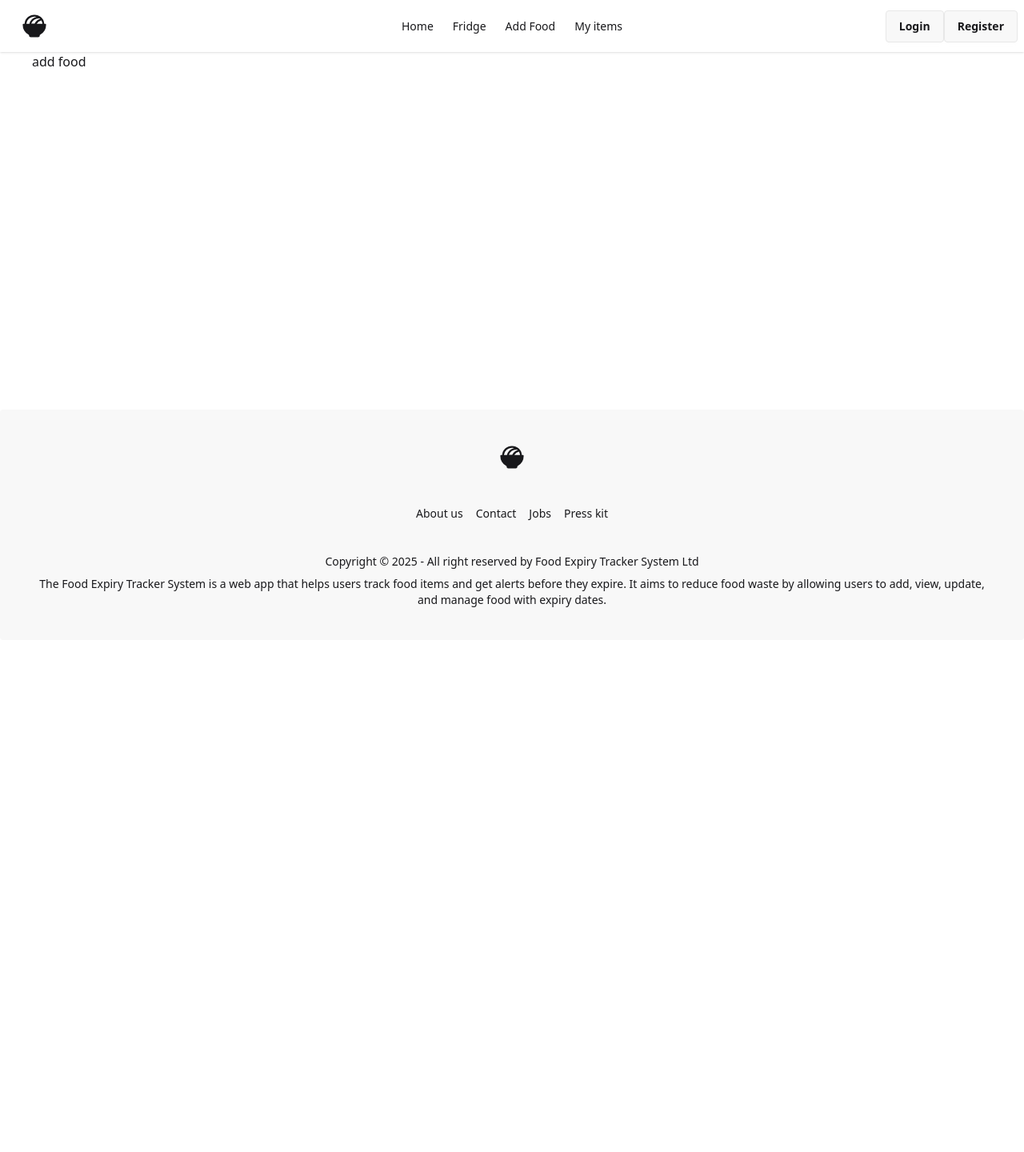
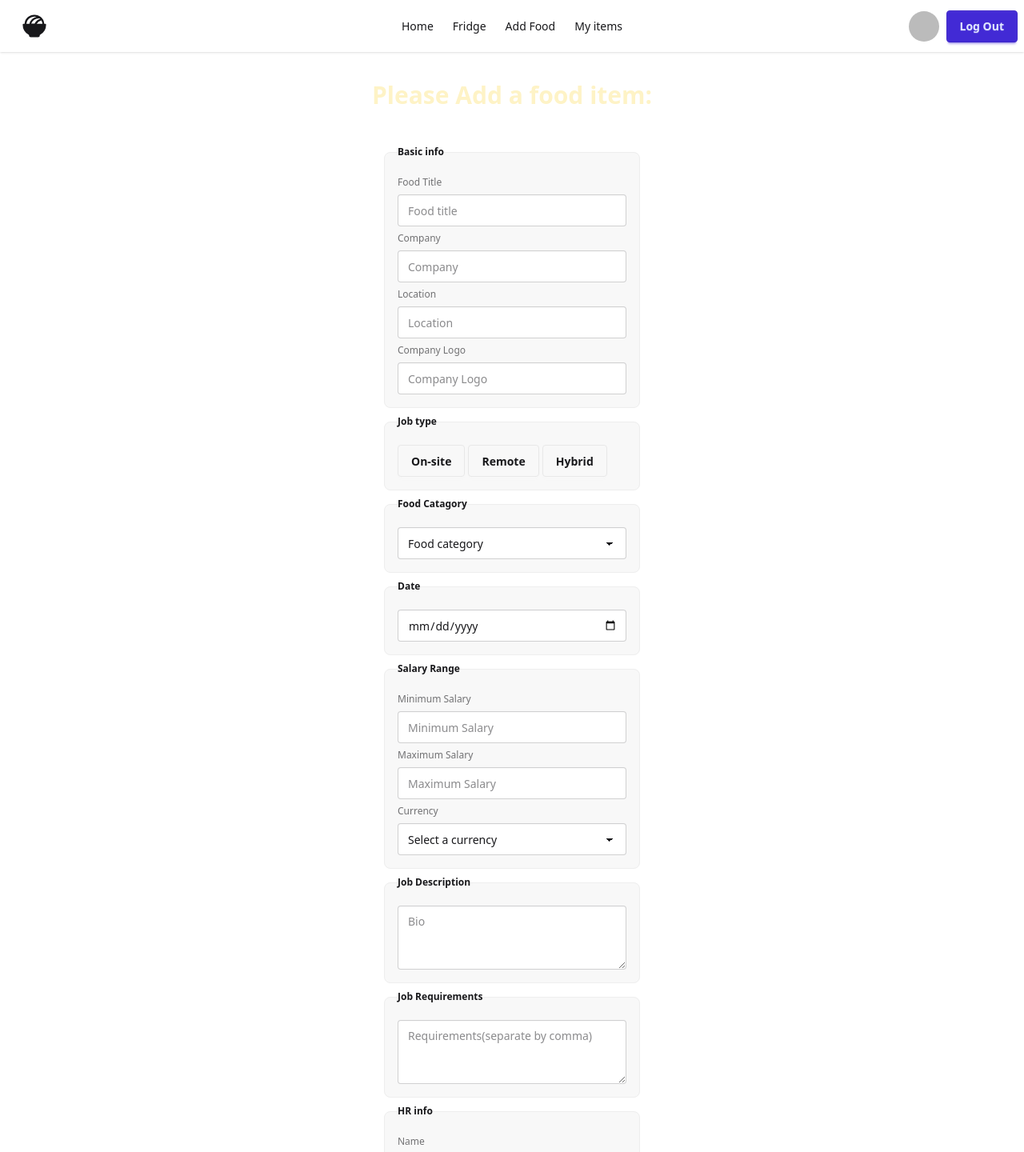
Before and after one commit to MuhammadAdnanWasti/food-expiry-client, a React (Vite) app: page /addFood in a window 1280 px wide. Shown: the top 1440 px of the page at 80% size. Before the commit the page ends 800 px from the top, so only its background shows below. Built offline with nearby package versions, Linux system fonts and the light colour scheme; no server answers; sample sign-in values are in the browser's storage.

Commit message:
Adding food

```diff
--- a/src/context/AuthProvider.jsx
+++ b/src/context/AuthProvider.jsx
@@ -1,12 +1,14 @@
 import React, { useEffect, useState } from 'react'
 import { AuthContext } from './AuthContext'
-import { createUserWithEmailAndPassword, GoogleAuthProvider, onAuthStateChanged, signInWithEmailAndPassword, signInWithPopup } from 'firebase/auth'
+import { createUserWithEmailAndPassword, GoogleAuthProvider, onAuthStateChanged, signInWithEmailAndPassword, signInWithPopup, signOut, updateProfile } from 'firebase/auth'
 import { auth } from '../firebase.init'
 const googleProvider = new GoogleAuthProvider();
 const AuthProvider = ({children}) => {
       const [user, setUser]=useState(null)
     const [loading, setLoading]=useState(true)
-
+const updatePro =(profile) => {
+  return updateProfile(auth.currentUser, profile)
+ }
  const signIn=(email,password)=>{
     setLoading(true)
     return signInWithEmailAndPassword(auth, email,password)
@@ -18,6 +20,10 @@ return signInWithPopup(auth, googleProvider)
  const  createUser =(email,password)=>{
   setLoading(true)
     return createUserWithEmailAndPassword(auth,email, password )
+ }
+ const  signOutUser =()=>{
+  setLoading(true)
+    return signOut(auth)
  }
   useEffect(() => {
    const unSubscribe=onAuthStateChanged(auth,currentUser=>{
@@ -33,6 +39,8 @@ return signInWithPopup(auth, googleProvider)
     const userInfo={
         loading,
         user,
+        signOutUser,
+        updatePro,
         createUser,
      googleSignIn,
      signIn
--- a/src/pages/AddFood.jsx
+++ b/src/pages/AddFood.jsx
@@ -2,8 +2,105 @@ import React from 'react'
 
 const AddFood = () => {
   return (
-    <div>
-      add food
+     <div>
+      <h1 className='text-3xl font-bold text-center my-9 text-amber-100'>Please Add a food item:</h1>
+      <form  className='flex justify-center items-center flex-col my-9'>
+        <fieldset className="fieldset bg-base-200 border-base-300 rounded-box w-xs border p-4">
+  <legend className="fieldset-legend">Basic info</legend>
+
+  <label className="label"> Food Title</label>
+  <input type="text"  name='title' className="input" placeholder="Food title" />
+
+  <label className="label">Company</label>
+  <input type="text" name='company' className="input" placeholder="Company" />
+  <label className="label">Location</label>
+  <input type="text" name='location' className="input" placeholder="Location" />
+  <label className="label">Company Logo</label>
+  <input type="url" name='company_logo' className="input" placeholder="Company Logo" />
+
+
+</fieldset>
+
+        <fieldset className="fieldset bg-base-200 border-base-300 rounded-box w-xs border p-4">
+  <legend className="fieldset-legend">Job type</legend>
+
+ <div className="filter">
+  <input className="btn filter-reset" type="radio" name="jobType" aria-label="All"/>
+  <input className="btn" type="radio" name="jobType" aria-label="On-site" value='On-site'/>
+  <input className="btn" type="radio" name="jobType" aria-label="Remote" value='Remote'/>
+  <input className="btn" type="radio" name="jobType" aria-label="Hybrid" value='Hybrid'/>
+</div>
+
+
+</fieldset>
+
+
+
+        <fieldset className="fieldset bg-base-200 border-base-300 rounded-box w-xs border p-4">
+  <legend className="fieldset-legend">Food Catagory</legend>
+
+ <select defaultValue="Food category" className="select">
+  <option disabled={true}>Food category</option>
+  <option>Dairy</option>
+  <option>Meat</option>
+  <option>Vegetables</option>
+  <option>Snacks</option>
+</select>
+
+
+</fieldset>
+
+   <fieldset className="fieldset bg-base-200 border-base-300 rounded-box w-xs border p-4">
+  <legend className="fieldset-legend">Date</legend>
+  <input type="date" name='applicationDeadline' className="input" />
+</fieldset>
+
+
+
+   <fieldset className="fieldset bg-base-200 border-base-300 rounded-box w-xs border p-4">
+  <legend className="fieldset-legend">Salary Range</legend>
+    <label className="label">Minimum Salary</label>
+  <input type="text"  name='min' className="input" placeholder="Minimum Salary" />
+
+  <label className="label">Maximum Salary</label>
+  <input type="text" name='max' className="input" placeholder="Maximum Salary" />
+  <label className="label">Currency</label>
+ <select defaultValue="Select a currency" name='currency' className="select">
+  <option disabled={true}>Select a currency</option>
+  <option>BDT</option>
+  <option>USD</option>
+  <option>EU</option>
+</select>
+</fieldset>
+
+
+
+
+   <fieldset className="fieldset bg-base-200 border-base-300 rounded-box w-xs border p-4">
+  <legend className="fieldset-legend">Job Description</legend>
+<textarea className="textarea" name='description' placeholder="Bio"></textarea>
+</fieldset>
+   <fieldset className="fieldset bg-base-200 border-base-300 rounded-box w-xs border p-4">
+  <legend className="fieldset-legend">Job Requirements</legend>
+<textarea className="textarea" name='requirements' placeholder="Requirements(separate by comma)"></textarea>
+</fieldset>
+
+
+<fieldset className="fieldset bg-base-200 border-base-300 rounded-box w-xs border p-4">
+  <legend className="fieldset-legend">HR info</legend>
+
+ <label className="label">Name</label>
+          <input type="text" name='hr_name' className="input" placeholder="Name" />
+         <label className="label">Email</label>
+          <input type="email"  name='hr_email' className="input" placeholder="Email" />
+
+
+</fieldset>
+
+
+
+ <button className="btn btn-neutral mt-4">Add Job</button>
+      </form>
     </div>
   )
 }
--- a/src/pages/Auths/Login.jsx
+++ b/src/pages/Auths/Login.jsx
@@ -1,10 +1,12 @@
 import React, { use } from 'react'
-import { Link } from 'react-router';
+import { Link, useLocation, useNavigate } from 'react-router';
 import { AuthContext } from '../../context/AuthContext';
 import Swal from 'sweetalert2';
 
 const Login = () => {
   const {googleSignIn, signIn}=use(AuthContext)
+    const navigate=useNavigate()
+    const location=useLocation()
   const handleLogin =(e) => {
 e.preventDefault()
 const formData=new FormData(e.target);
@@ -20,6 +22,7 @@ const formData=new FormData(e.target);
           showConfirmButton: false,
           timer: 1500
         });
+        navigate( location?.state || '/' )
             }).catch((error) => {
                Swal.fire({
         icon: "error",
@@ -39,6 +42,7 @@ googleSignIn()
                           showConfirmButton: false,
                           timer: 1500
                         });
+                         navigate( location?.state || '/' )
             }).catch((error) => {
 
             })
--- a/src/pages/Auths/Register.jsx
+++ b/src/pages/Auths/Register.jsx
@@ -1,17 +1,19 @@
 import React, { use, useState } from 'react'
 import { AuthContext } from '../../context/AuthContext'
-import { Link } from 'react-router'
+import { Link, useLocation, useNavigate } from 'react-router'
 import Swal from 'sweetalert2'
 
 const Register = () => {
-  const {googleSignIn,createUser}=use(AuthContext)
+  const {googleSignIn,createUser,updatePro}=use(AuthContext)
   const [errMessage, setErrMessage] = useState('');
+    const navigate=useNavigate()
+    const location=useLocation()
   const handleRegister=(e) => {
     e.preventDefault()
     const formData=new FormData(e.target);
 
 
-    const {email,password}= Object.fromEntries(formData.entries())
+    const {email,password,photo,name}= Object.fromEntries(formData.entries())
 
      setErrMessage('')
 
@@ -22,6 +24,18 @@ if (passRange.test(password)===false) {
 }
     createUser(email,password)
      .then((result) => {
+      const profile={
+            displayName:name,
+            photoURL: photo,
+            email:email
+
+      }
+      updatePro(profile)
+        .then(()=>{
+
+          }).catch((error)=>{
+            // console.log(error)
+          })
                 Swal.fire({
           position: "top-end",
           icon: "success",
@@ -29,6 +43,7 @@ if (passRange.test(password)===false) {
           showConfirmButton: false,
           timer: 1500
         });
+         navigate( location?.state || '/' )
             }).catch((error) => {
                setErrMessage(error.message)
             })
@@ -44,6 +59,7 @@ googleSignIn()
           showConfirmButton: false,
           timer: 1500
         });
+         navigate( location?.state || '/' )
             }).catch((error) => {
 
             })
--- a/src/pages/Footer.jsx
+++ b/src/pages/Footer.jsx
@@ -1,5 +1,6 @@
 import React from 'react'
 import { PiBowlFoodFill } from 'react-icons/pi'
+import { NavLink } from 'react-router'
 
 const Footer = () => {
   return (
@@ -7,12 +8,13 @@ const Footer = () => {
     <div>
       <a className="btn btn-ghost text-xl"><PiBowlFoodFill size={36} /></a>
     </div>
-  <nav className="grid grid-flow-col gap-4">
-    <a className="link link-hover">About us</a>
-    <a className="link link-hover">Contact</a>
-    <a className="link link-hover">Jobs</a>
-    <a className="link link-hover">Press kit</a>
-  </nav>
+ <ul className="grid grid-flow-col gap-4">
+  <li><NavLink to='/'>Home</NavLink></li>
+        <li><NavLink to='/fridge'>Fridge</NavLink></li>
+ </ul>
+
+
+
 
   <aside>
     <p>Copyright © {new Date().getFullYear()} - All right reserved by Food Expiry Tracker System Ltd</p>
--- a/src/pages/Navbar.jsx
+++ b/src/pages/Navbar.jsx
@@ -1,8 +1,20 @@
-import React from 'react'
+import React, { use } from 'react'
 import { PiBowlFoodFill } from 'react-icons/pi'
-import { Link, NavLink } from 'react-router'
+import { Link, NavLink, useNavigate } from 'react-router'
+import { AuthContext } from '../context/AuthContext'
 
 const Navbar = () => {
+  const {user,signOutUser}=use(AuthContext)
+  const navigate=useNavigate()
+  const handleSignOut=() => {
+     signOutUser()
+.then(()=>{
+  setTimeout(() => {  navigate('/')}, 100)
+
+}).catch(error=>{
+  // console.log(error)
+})
+   }
   return (
     <div>
     <div className="navbar bg-base-100 shadow-sm">
@@ -14,10 +26,15 @@ const Navbar = () => {
       <ul
         tabIndex={0}
         className="menu menu-sm dropdown-content bg-base-100 rounded-box z-1 mt-3 w-52 p-2 shadow">
-        <li><NavLink to='/'>Home</NavLink></li>
+       <li><NavLink to='/'>Home</NavLink></li>
         <li><NavLink to='/fridge'>Fridge</NavLink></li>
-        <li><NavLink to='/addFood'>Add Food</NavLink></li>
+       {
+        user &&
+        <>
+         <li><NavLink to='/addFood'>Add Food</NavLink></li>
         <li><NavLink to='/myItems'>My items</NavLink></li>
+        </>
+       }
 
       </ul>
     </div>
@@ -27,13 +44,40 @@ const Navbar = () => {
     <ul className="menu menu-horizontal px-1">
       <li><NavLink to='/'>Home</NavLink></li>
         <li><NavLink to='/fridge'>Fridge</NavLink></li>
-        <li><NavLink to='/addFood'>Add Food</NavLink></li>
+       {
+        user &&
+        <>
+         <li><NavLink to='/addFood'>Add Food</NavLink></li>
         <li><NavLink to='/myItems'>My items</NavLink></li>
+        </>
+       }
     </ul>
   </div>
   <div className="navbar-end">
-     <Link className="btn " to='/auth/login'>Login</Link>
+     {user ?
+   <>
+  <div className="dropdown dropdown-end ">
+           <div className='flex gap-2'>
+             <div tabIndex={0} role="button" className="btn btn-ghost btn-circle avatar">
+              <div className="w-10 rounded-full">
+                <img alt="User Avatar" src={user.photoURL} />
+              </div>
+            </div>
+            <ul>
+               <li><button className='btn btn-primary' onClick={handleSignOut}>Log Out</button></li>
+            </ul>
+           </div>
+            <ul tabIndex={0} className="mt-3 z-[1] p-2 shadow menu menu-sm dropdown-content bg-base-100 rounded-box w-52">
+
+             <li>Email:{user.email}</li>
+
+            </ul>
+          </div>
+
+   </>:<>
+   <Link className="btn " to='/auth/login'>Login</Link>
    <Link className="btn " to='/auth/register'>Register</Link>
+  </>}
   </div>
 </div>
     </div>
```
